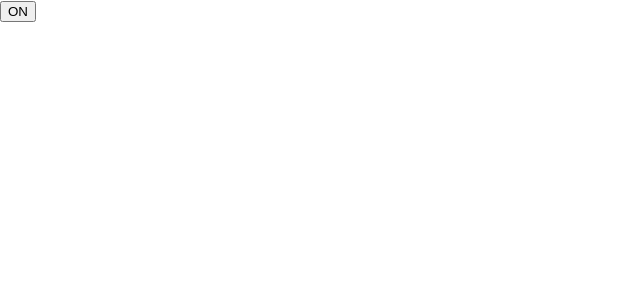
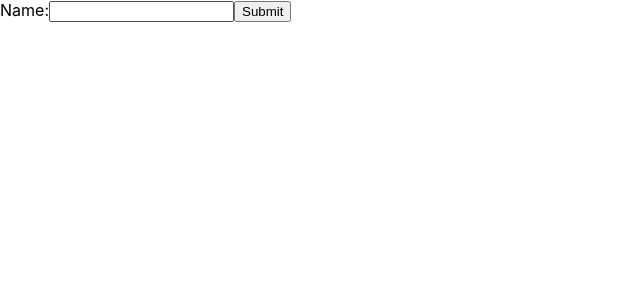
Before and after one commit to ymkwon3/react_official_document, a React (Create React App) app: page / in a window 1280 px wide. Shown: the top 300 px of the page, without its empty margins (0-640 px from the left). Built offline with nearby package versions, Linux system fonts and the light colour scheme.

Commit message:
chapter8~9

```diff
--- a/src/App.js
+++ b/src/App.js
@@ -1,13 +1,17 @@
 import Toggle from "./study/Toggle"
+import List from "./study/List"
+import Key from "./study/Key"
+import Form from "./study/Form"
 
 function Welcome(props) {
   return <h1>Hello, {props.name}</h1>;
 }
 
 function App() {
+  const numbers = [1, 2, 3, 4, 5];
   return (
     <div>
-      <Toggle></Toggle>
+      <Form></Form>
     </div>
   );
 }
--- /dev/null
+++ b/src/study/Form.jsx
@@ -0,0 +1,34 @@
+import React from 'react'
+
+class NameForm extends React.Component {
+    constructor(props) {
+        super(props);
+        this.state = { value: '' };
+
+        this.handleChange = this.handleChange.bind(this);
+        this.handleSubmit = this.handleSubmit.bind(this);
+    }
+
+    handleChange(event) {
+        this.setState({ value: event.target.value });
+    }
+
+    handleSubmit(event) {
+        alert('A name was submitted: ' + this.state.value);
+        event.preventDefault();
+    }
+
+    render() {
+        return (
+            <form onSubmit={this.handleSubmit}>
+                <label>
+                    Name:
+                    <input type="text" value={this.state.value} onChange={this.handleChange} />
+                </label>
+                <input type="submit" value="Submit" />
+            </form>
+        );
+    }
+}
+
+export default NameForm
--- /dev/null
+++ b/src/study/Key.jsx
@@ -0,0 +1,24 @@
+function ListItem(props) {
+    const value = props.value;
+    return (
+        // 틀렸습니다! 여기에는 key를 지정할 필요가 없습니다.
+        <li key={value.toString()}>
+            {value}
+        </li>
+    );
+}
+
+function NumberList(props) {
+    const numbers = props.numbers;
+    const listItems = numbers.map((number) =>
+        // 틀렸습니다! 여기에 key를 지정해야 합니다.
+        <ListItem value={number} key={number.toString()} />
+    );
+    return (
+        <ul>
+            {listItems}
+        </ul>
+    );
+}
+
+export default NumberList;
--- /dev/null
+++ b/src/study/List.jsx
@@ -0,0 +1,11 @@
+import { render } from "@testing-library/react";
+
+function App() {
+    const numbers = [1, 2, 3, 4, 5];
+    const listItems = numbers.map((number) => <li>{number}</li>);
+    return (
+        <ul>{listItems}</ul>
+    );
+}
+
+export default App;
```
